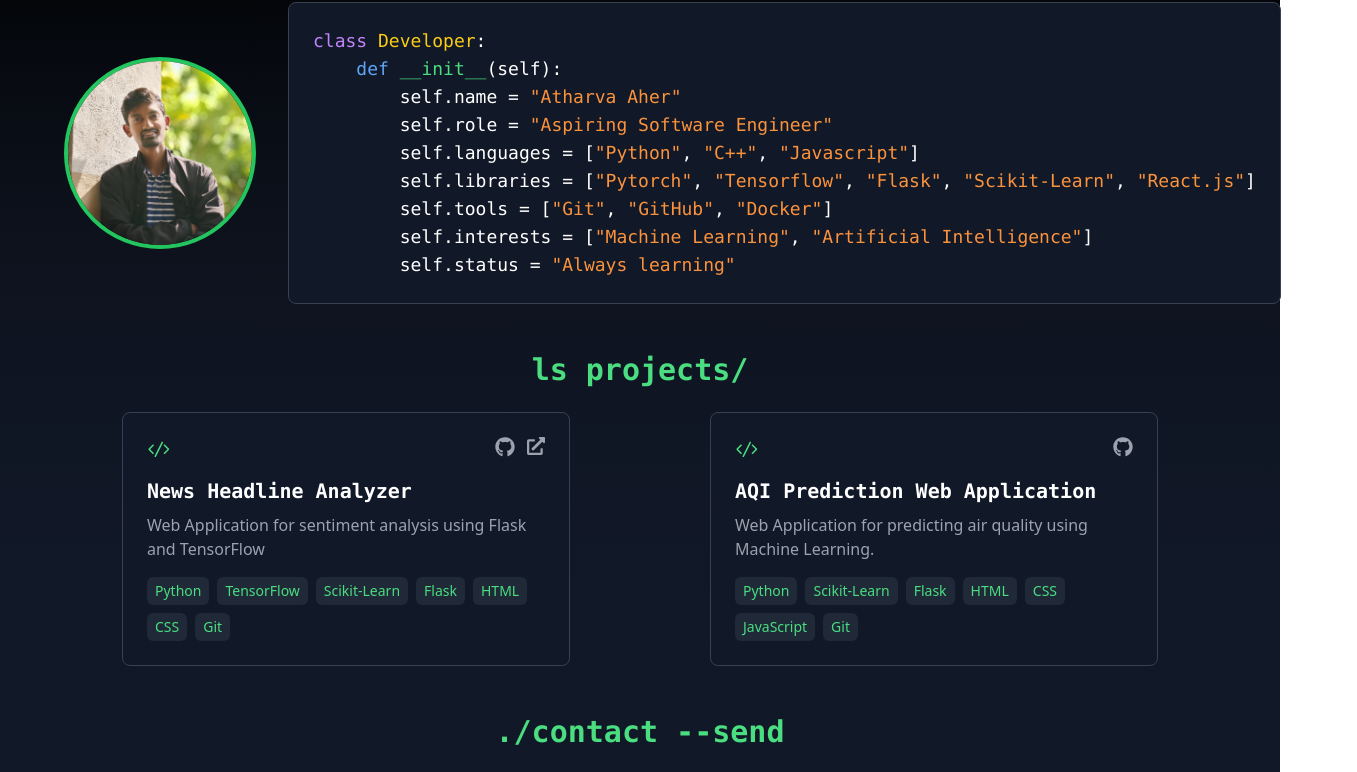
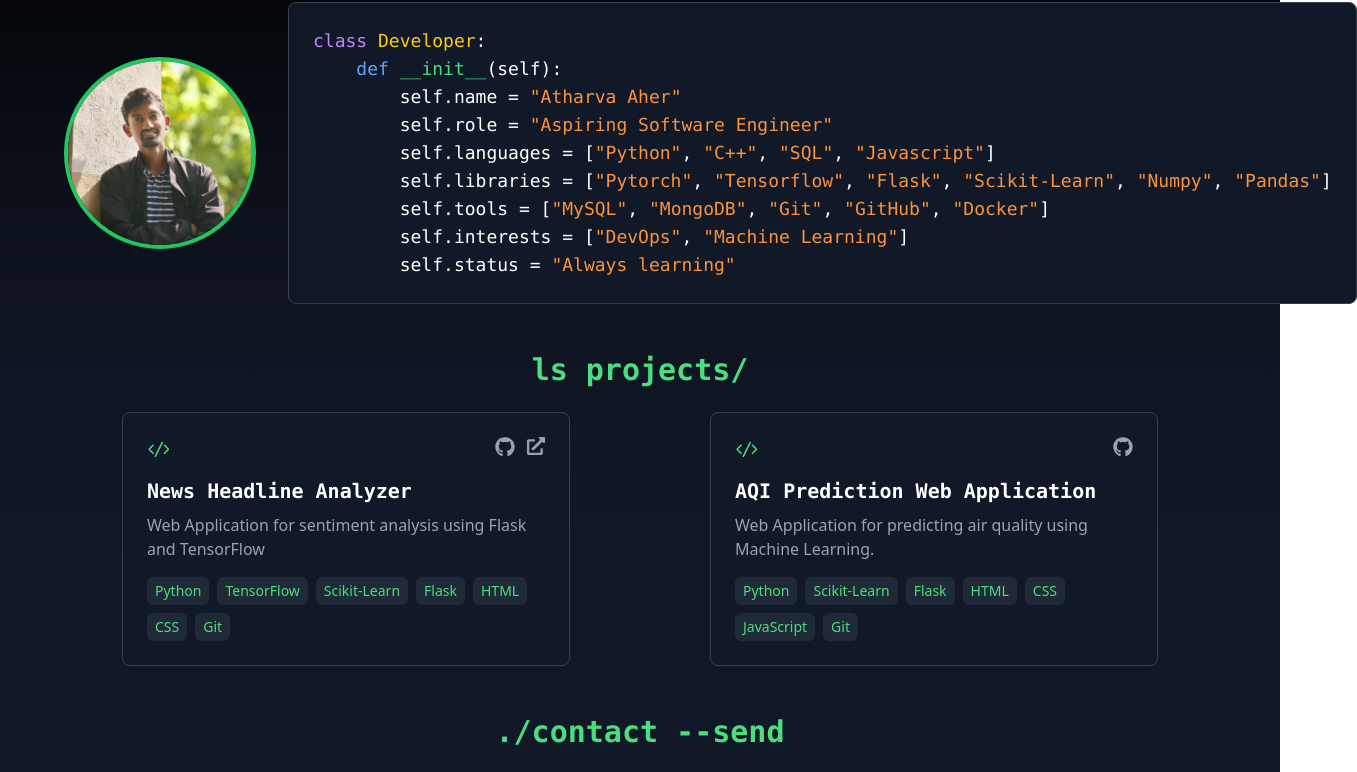
Before and after one commit to salokhiddinusmonovich/mypartfolio, a React (Vite) app: page / in a window 1280 px wide. Shown: the part 882-1654 px from the top of the page, 1357 px wide, since content can reach past the window. Built offline with nearby package versions, Linux system fonts and the light colour scheme.

Commit message:
Modify About

```diff
--- a/package.json
+++ b/package.json
@@ -30,6 +30,6 @@
     "eslint-plugin-react-hooks": "^5.0.0",
     "eslint-plugin-react-refresh": "^0.4.14",
     "globals": "^15.11.0",
-    "vite": "^5.4.10"
+    "vite": "^6.2.0"
   }
 }
--- a/src/components/About.jsx
+++ b/src/components/About.jsx
@@ -34,20 +34,24 @@ const About = () => {
               &nbsp;&nbsp;&nbsp;&nbsp;&nbsp;&nbsp;&nbsp;&nbsp;self.languages = [
               <span className="text-orange-400">"Python"</span>,{" "}
               <span className="text-orange-400">"C++"</span>,{" "}
+              <span className="text-orange-400">"SQL"</span>,{" "}
               <span className="text-orange-400">"Javascript"</span>]<br />
               &nbsp;&nbsp;&nbsp;&nbsp;&nbsp;&nbsp;&nbsp;&nbsp;self.libraries =
               [<span className="text-orange-400">"Pytorch"</span>,{" "}
               <span className="text-orange-400">"Tensorflow"</span>,{" "}
               <span className="text-orange-400">"Flask"</span>,{" "}
               <span className="text-orange-400">"Scikit-Learn"</span>,{" "}
-              <span className="text-orange-400">"React.js"</span>]<br />
+              <span className="text-orange-400">"Numpy"</span>,{" "}
+              <span className="text-orange-400">"Pandas"</span>]<br />
               &nbsp;&nbsp;&nbsp;&nbsp;&nbsp;&nbsp;&nbsp;&nbsp;self.tools =
-              [<span className="text-orange-400">"Git"</span>,{" "}
+              [<span className="text-orange-400">"MySQL"</span>,{" "}
+              <span className="text-orange-400">"MongoDB"</span>,{" "}
+              <span className="text-orange-400">"Git"</span>,{" "}
               <span className="text-orange-400">"GitHub"</span>,{" "}
               <span className="text-orange-400">"Docker"</span>]<br />
               &nbsp;&nbsp;&nbsp;&nbsp;&nbsp;&nbsp;&nbsp;&nbsp;self.interests = [
-              <span className="text-orange-400">"Machine Learning"</span>,{" "}
-              <span className="text-orange-400">"Artificial Intelligence"</span>]<br />
+              <span className="text-orange-400">"DevOps"</span>,{" "}
+              <span className="text-orange-400">"Machine Learning"</span>]<br />
               &nbsp;&nbsp;&nbsp;&nbsp;&nbsp;&nbsp;&nbsp;&nbsp;self.status ={" "}
               <span className="text-orange-400">"Always learning"</span>
             </p>
```
Also changed, not shown: 1 other file (tests, documents, lock files or other folders).
